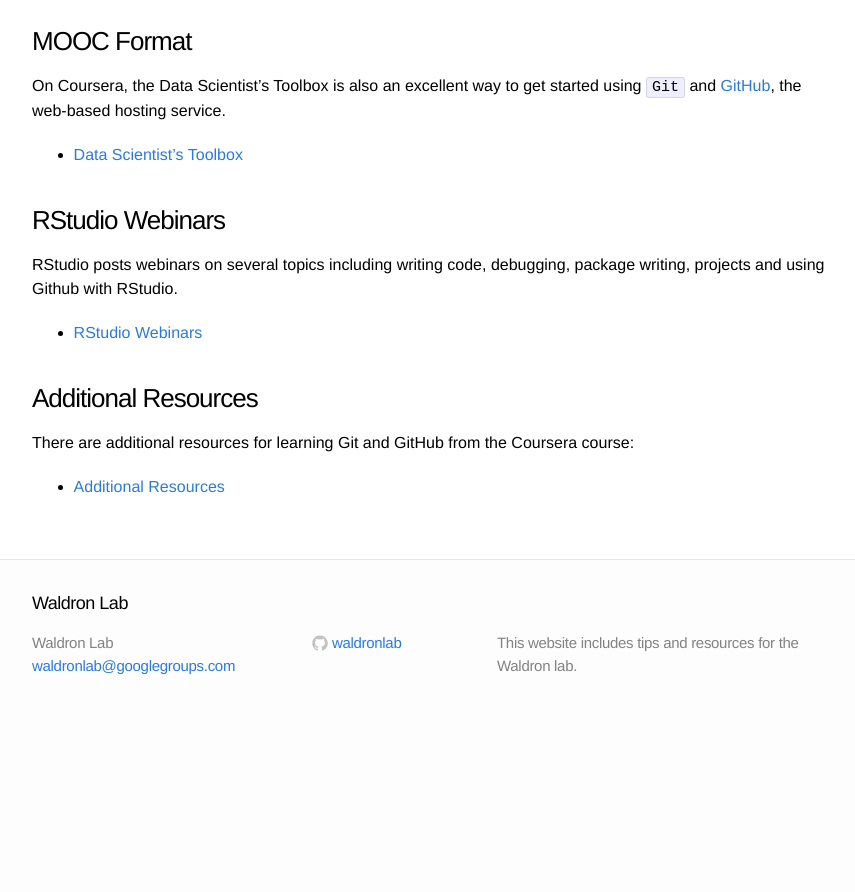
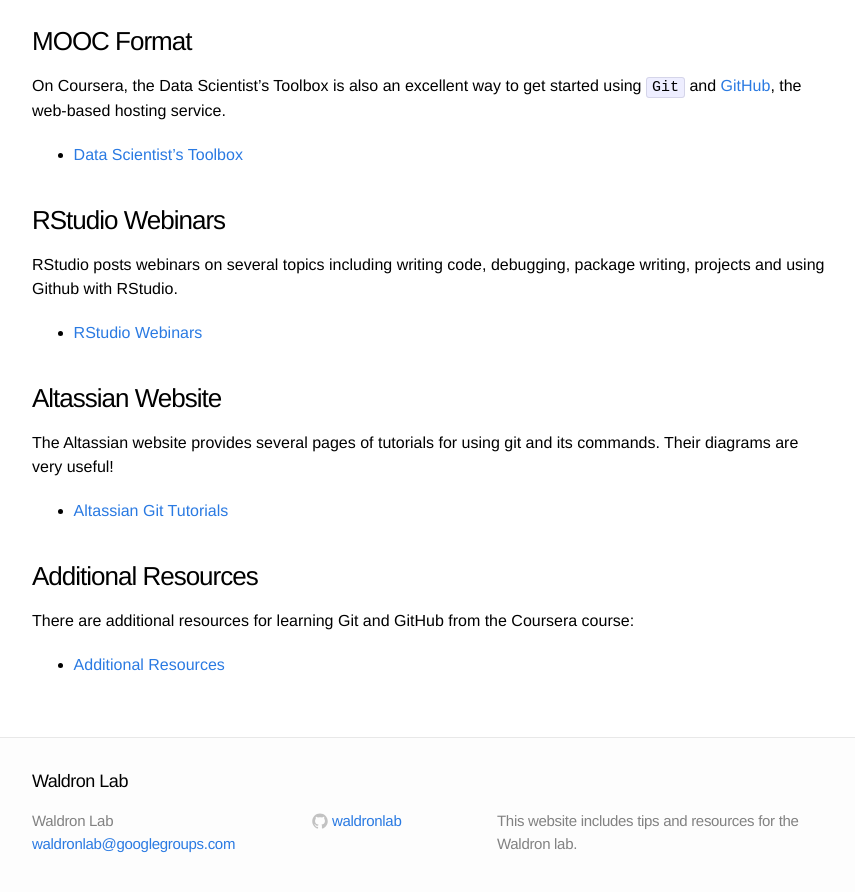
Before and after one commit to juadiegaitan/waldronlab.github.io, a Jekyll site: the page built from usegit.md, in a window 1280 px wide and 900 px high, scrolled down 996 px. Shown: the top 892 px of the window, without its empty margins (208-1063 px from the left). Built offline with Jekyll 4.4.1, drawn with Linux system fonts in a browser that asks for light colours; before the commit the page ends 1718 px from its top, so only the background shows below that.

Commit message:
add altassian website

```diff
--- a/usegit.md
+++ b/usegit.md
@@ -39,11 +39,18 @@
 
 * [RStudio Webinars][]
 
+### Altassian Website
+
+The Altassian website provides several pages of tutorials for using git and its commands. Their diagrams are very useful!
+
+* [Altassian Git Tutorials][]
+
 ### Additional Resources
 
 There are additional resources for learning Git and GitHub from the Coursera course:
 
 * [Additional Resources][]
+
 
 [Github comic]: http://imgs.xkcd.com/comics/git.png
 [GitHub in RStudio]: https://youtu.be/uHYcDQDbMY8
@@ -52,3 +59,4 @@
 [Data Scientist's Toolbox]: https://www.coursera.org/learn/data-scientists-tools
 [Additional Resources]: http://datasciencespecialization.github.io/toolbox/
 [RStudio Webinars]: https://www.rstudio.com/resources/webinars/
+[Altassian Git Tutorials]: https://www.atlassian.com/git/tutorials/
```
